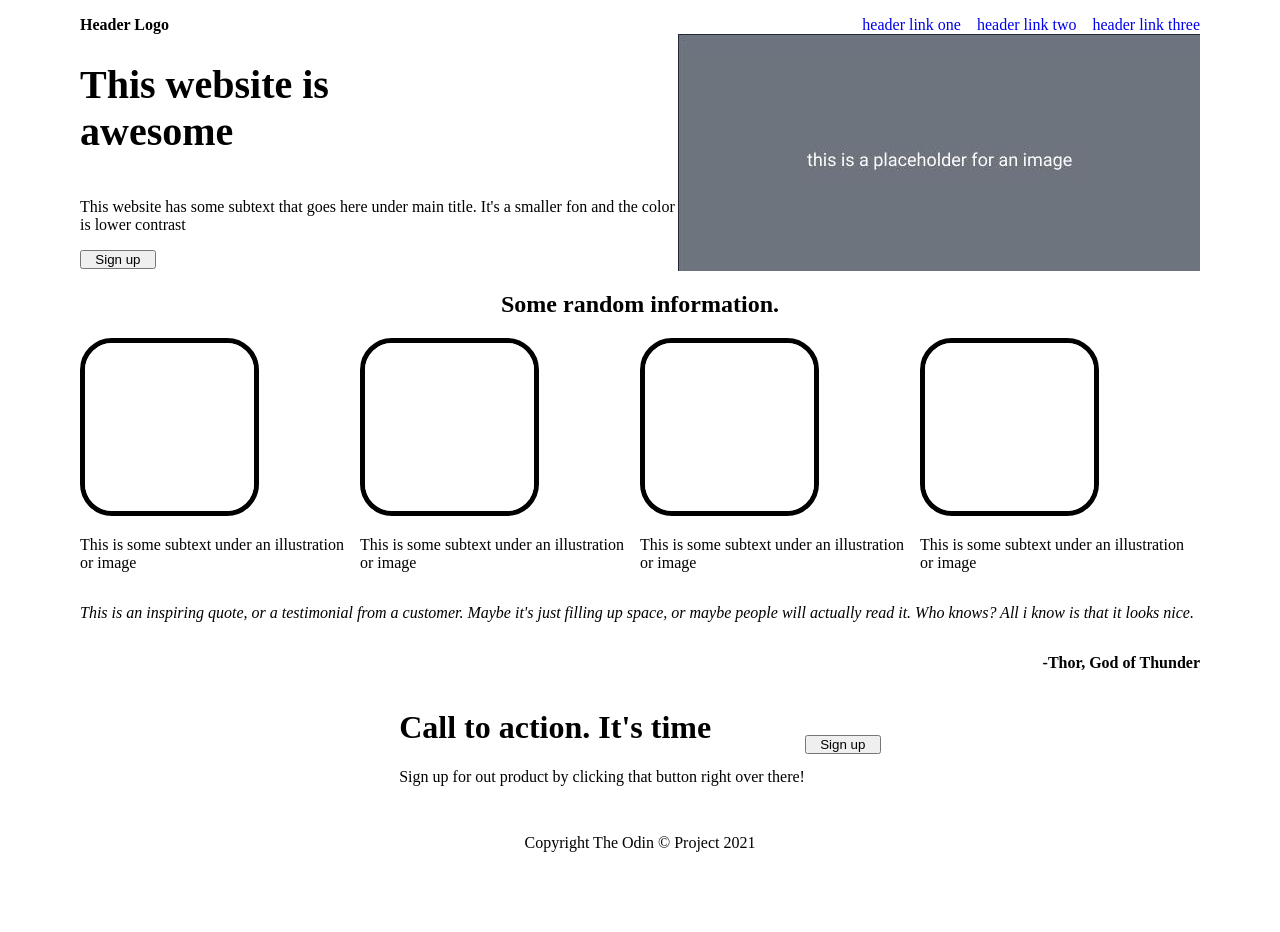
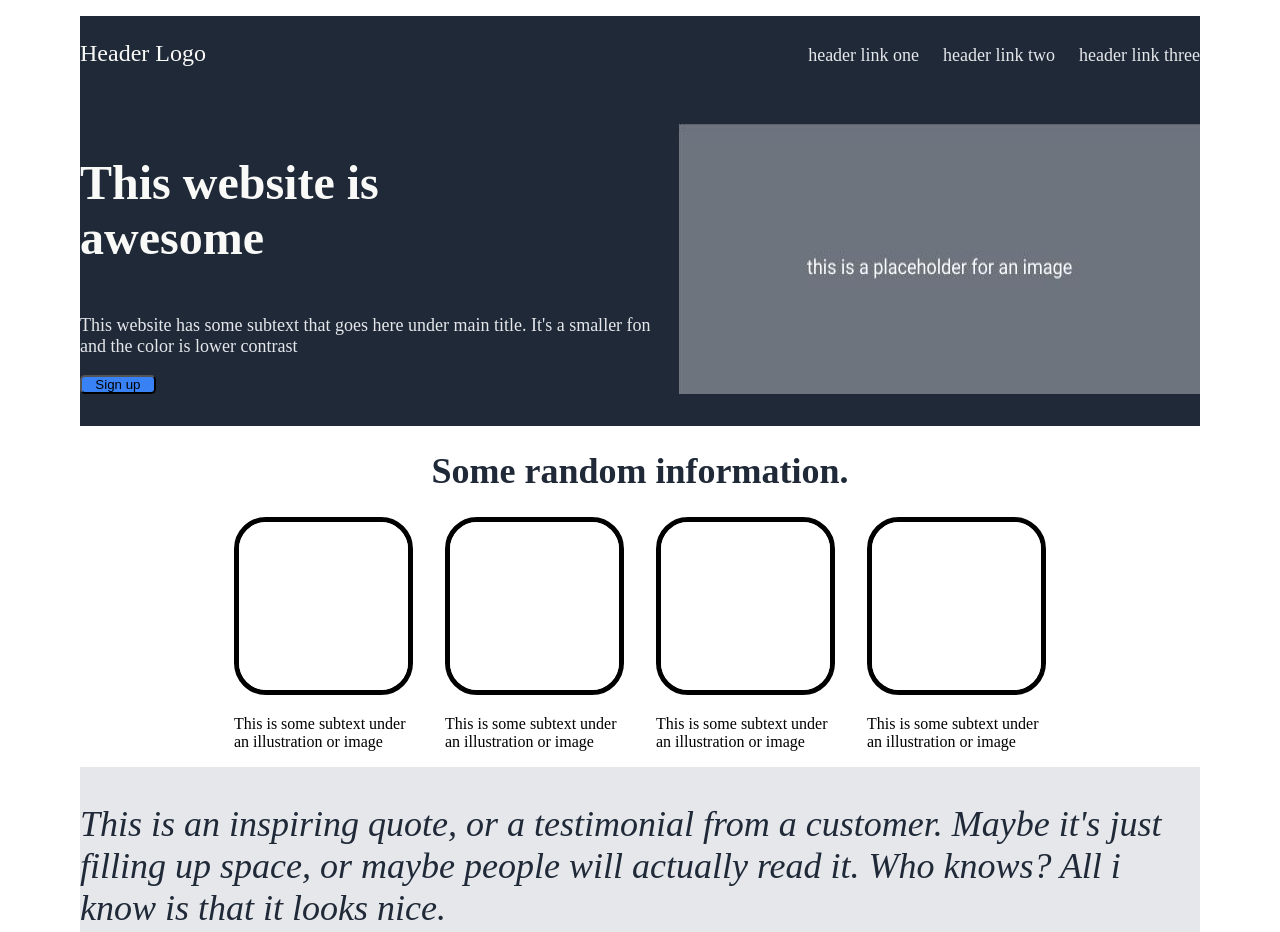
Before and after one commit to Knifiel/odin-landing-page, a plain HTML site: page index.html in a window 1280 px wide. Shown: the top 932 px of the page. Before the commit the page ends 884 px from the top, so only its background shows below. Drawn offline with Linux system fonts and the light colour scheme.

Commit message:
Add text and bacground colors. Fix some typos

```diff
--- a/css/index.css
+++ b/css/index.css
@@ -10,10 +10,12 @@ body{
      display: flex;
      flex-flow: row nowrap;
      justify-content: space-between;
+     align-items: center;
 
-     font-weight: bold;
-}
-
+     background-color: #1F2937;
+     color: #F9FAF8;
+     font-size: 24px;
+    }
 
 .header .header-links ul{
     display: flex;
@@ -23,52 +25,59 @@ body{
     gap: 1em;
 }
 
-.header .header-links a {
+.header .header-links a, .hero-1 p, .footer {
     text-decoration: none;
-    font-weight: 100;
+    color: #E5E7Eb;
+    font-size: 18px;
 }
 
-.sign-up-box-1{
+.hero{
+    align-self: center;
     display: flex;
     flex-flow: row nowrap;
+
+    background-color: #1F2937;
+
+    padding: 2em 0;
 }
 
-.sign-up-box-1-1{
+.hero-1{
     display: flex;
     flex-flow: column nowrap;
 }
 
-.sign-up-box-1-1 h1{
+.hero-1 h1{
     font-weight: bolder;
-    font-size: 40px;
+    font-size: 48px;
+    color: #F9FAF8;
     max-width: 300px;
 }
 
-.sign-up-box-1-1 p{
-    font-weight: 100;
-}
-
-.sign-up-box-1 button{
+.hero button{
     flex: 0;
     width:fit-content;
     padding: 0 1em;
+    background-color: #3882F6;
+    border-radius: 5px;
 }
 
-
-/* .sign-up-box-1 img{
-}
-*/
-
-
-.card-box{
+.information{
     display: flex;
     flex-flow: column nowrap;
     align-items: center;
 }
 
+.information h1{
+    font-size: 36px;
+    font-weight: bolder;
+    color: #1F2937;
+}
+
 .cards{
     display: flex;
     flex-flow: row nowrap;
+    gap: 2em;
+    max-width: min-content;
 }
 
 .cards img{
@@ -77,16 +86,20 @@ body{
 }
 
 
-.quote-box{
+.quote-section{
+    align-self: center;
     display: flex;
     flex-flow: column nowrap;
+    background-color: #E5E7EB;
 }
 
-.quote-box .quote {
+.quote-section .quote {
+    font-size: 36px;
     font-style: italic;
+    color: #1F2937;
 }
 
-.quote-box .sign{
+.quote-section .sign{
     text-align: end;
     font-weight: bold;
 }
@@ -112,4 +125,5 @@ body{
 .footer{
     text-align: center;
     padding: 2em;
+    background-color: #1F2937;
 }
--- a/index.html
+++ b/index.html
@@ -9,7 +9,7 @@
 </head>
 <body>
     <div class="header">
-    Header Logo
+    <p>Header Logo</p>
     <div class="header-links"><ul>
         <li><a href="https://">header link one</a></li>
         <li><a href="https://">header link two</a></li>
@@ -18,9 +18,9 @@
 </div>
 
 
-    <div class = "sign-up-box-1">
+    <div class = "hero">
 
-        <div class = "sign-up-box-1-1">
+        <div class = "hero-1">
         <h1>This website is awesome</h1>
         <p>This website has some subtext that goes here under main title.
             It's a smaller fon and the color is lower contrast
@@ -30,8 +30,8 @@
     <img class="big-image" src="/img/placeholder.jpg">
     </div>
 
-    <div class = "card-box">
-    <h2>Some random information.</h2>
+    <div class = "information">
+    <h1>Some random information.</h1>
 
         <div class = "cards">
             <div class="card"> <img src="/img/card-placeholder.jpg">
@@ -49,7 +49,7 @@
         </div>
     </div>
 
-    <div class = "quote-box">
+    <div class = "quote-section">
         <p class="quote">This is an inspiring quote, or a testimonial from a customer.
             Maybe it's just filling up space, or maybe people will actually
             read it. Who knows? All i know is that it looks nice.
```
